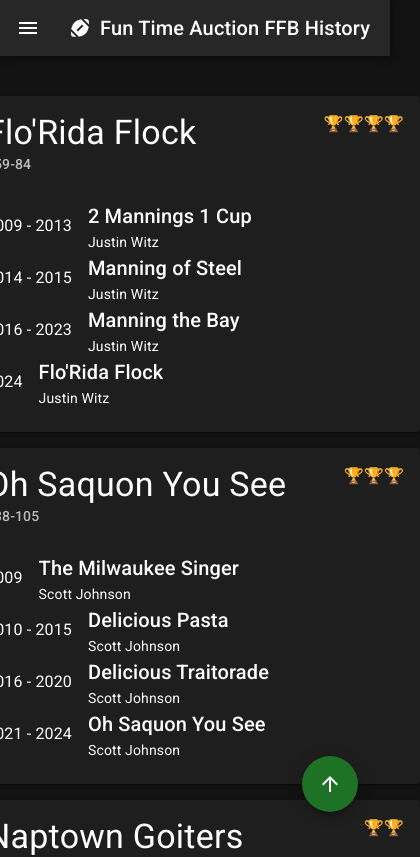
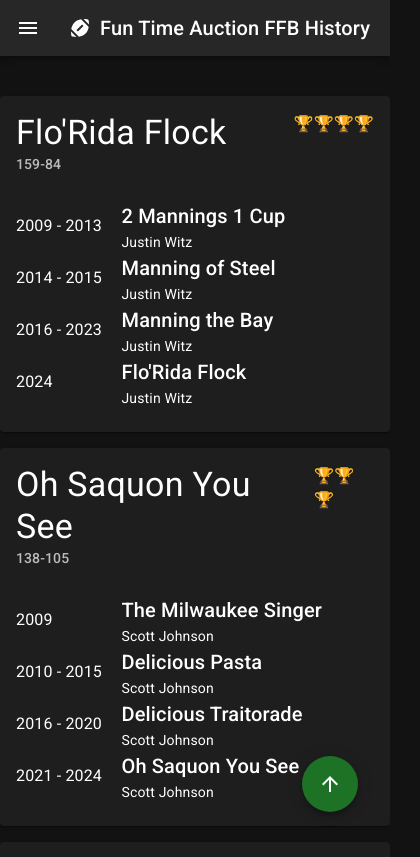
Before and after one commit to MFazio23/ESPN-FFB-Web, a React (Create React App) app: page /franchises in a window 390 px wide. Shown: the top 857 px of the page, 420 px wide, since content can reach past the window. Built offline with nearby package versions, Linux system fonts and the light colour scheme.

Commit message:
Alignment stuff; it just makes things a bit better on mobile

```diff
--- a/src/history/EventCard.tsx
+++ b/src/history/EventCard.tsx
@@ -8,7 +8,7 @@ export interface EventCardProps {
 
 const EventCard = ({card}: { card: EventCardProps }) => {
     const {year, events} = card;
-    return <Card sx={{width: 450}}>
+    return <Card sx={{width: 450, maxWidth: '100vw'}}>
         <CardHeader title={year}/>
         <CardContent>
             <Stack sx={{height: 160}}>
--- a/src/history/HistoryCard.tsx
+++ b/src/history/HistoryCard.tsx
@@ -11,7 +11,7 @@ export interface HistoryCardProps {
 
 export const HistoryCard = ({card}: { card: HistoryCardProps }) => {
     const {title, description, actionButtonText, actionButtonLink} = card;
-    return <Card sx={{width: 450}}>
+    return <Card sx={{width: 450, maxWidth: '100vw'}}>
         <CardHeader title={title}/>
         <CardContent>
             <Stack sx={{height: 50}}>
--- a/src/history/LeagueDraftGrades.tsx
+++ b/src/history/LeagueDraftGrades.tsx
@@ -46,7 +46,7 @@ export default function LeagueDraftGrades() {
     </Link>
     const fantasyProsLink = <Link href="https://www.fantasypros.com" underline={'none'}>fantasypros.com</Link>
 
-    const header = <Box display={'flex'} flexDirection={'column'} alignItems={'center'}>
+    const header = <Box display={'flex'} flexDirection={'column'} alignItems={'center'} textAlign='center'>
         <Typography variant="h3" p={2}>Draft Grades + Rankings</Typography>
         <Typography variant='body1'>Here are the draft grades for each season.</Typography>
         <Typography variant='body1'>
--- a/src/teams/ErasCard.tsx
+++ b/src/teams/ErasCard.tsx
@@ -26,7 +26,7 @@ export default function ErasCard({summary}: ErasCardProps) {
     const winLossText = `${wins}-${losses}`
     const championshipText = Array.from({length: championships}, () => "🏆").join("");
 
-    return <Card sx={{width: 450}}>
+    return <Card sx={{width: 450, maxWidth: '100vw'}}>
         <CardContent>
             <Box sx={{display: 'flex', flexDirection: 'row', justifyContent: 'space-between'}}>
                 <Stack>
--- a/src/teams/ErasCardRow.tsx
+++ b/src/teams/ErasCardRow.tsx
@@ -9,10 +9,10 @@ export function ErasCardRow({era}: ErasCardRowProps) {
     const {title, subtitle, startYear, endYear} = era;
     const yearText = startYear === endYear ? startYear : `${startYear} - ${endYear}`;
     return <Grid container alignItems="center">
-        <Grid item sm={3}>
+        <Grid item xs={3}>
             <Typography sx={{display: 'flex', alignItems: "center"}}>{yearText}</Typography>
         </Grid>
-        <Grid item alignItems="center" sm={9}>
+        <Grid item alignItems="center" xs={9}>
             <Stack pl={2}>
                 <Typography variant="h6" sx={{
                     overflow: 'hidden',
--- a/src/teams/details/FranchiseDetails.jsx
+++ b/src/teams/details/FranchiseDetails.jsx
@@ -12,7 +12,7 @@ export default function FranchiseDetails() {
         return <h1>Franchise not found!</h1>
     }
 
-    return <Card sx={{width: 450}}>
+    return <Card sx={{width: 450, maxWidth: '100vw'}}>
         <pre>
         {JSON.stringify(summary, null, 2)}
             </pre>
```
